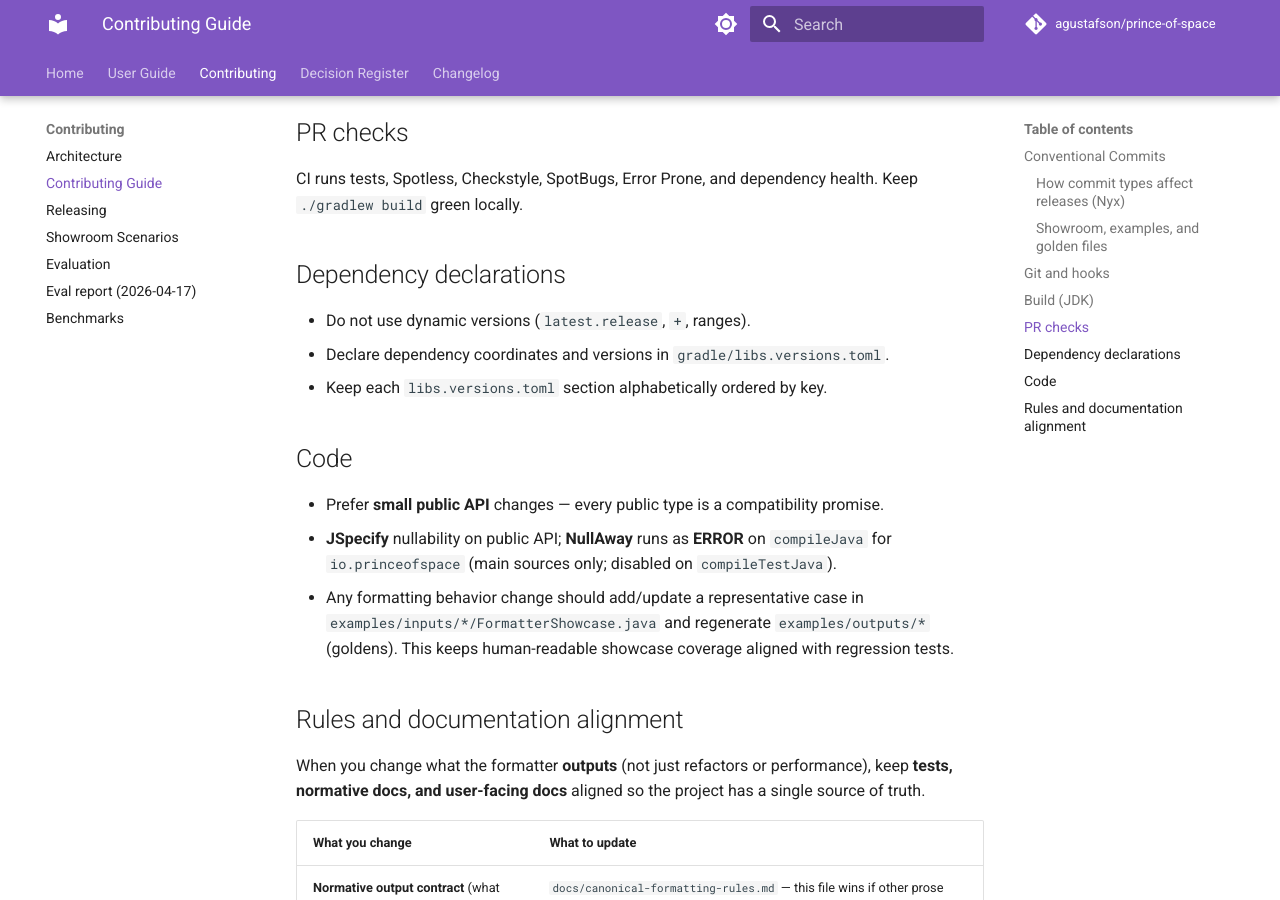
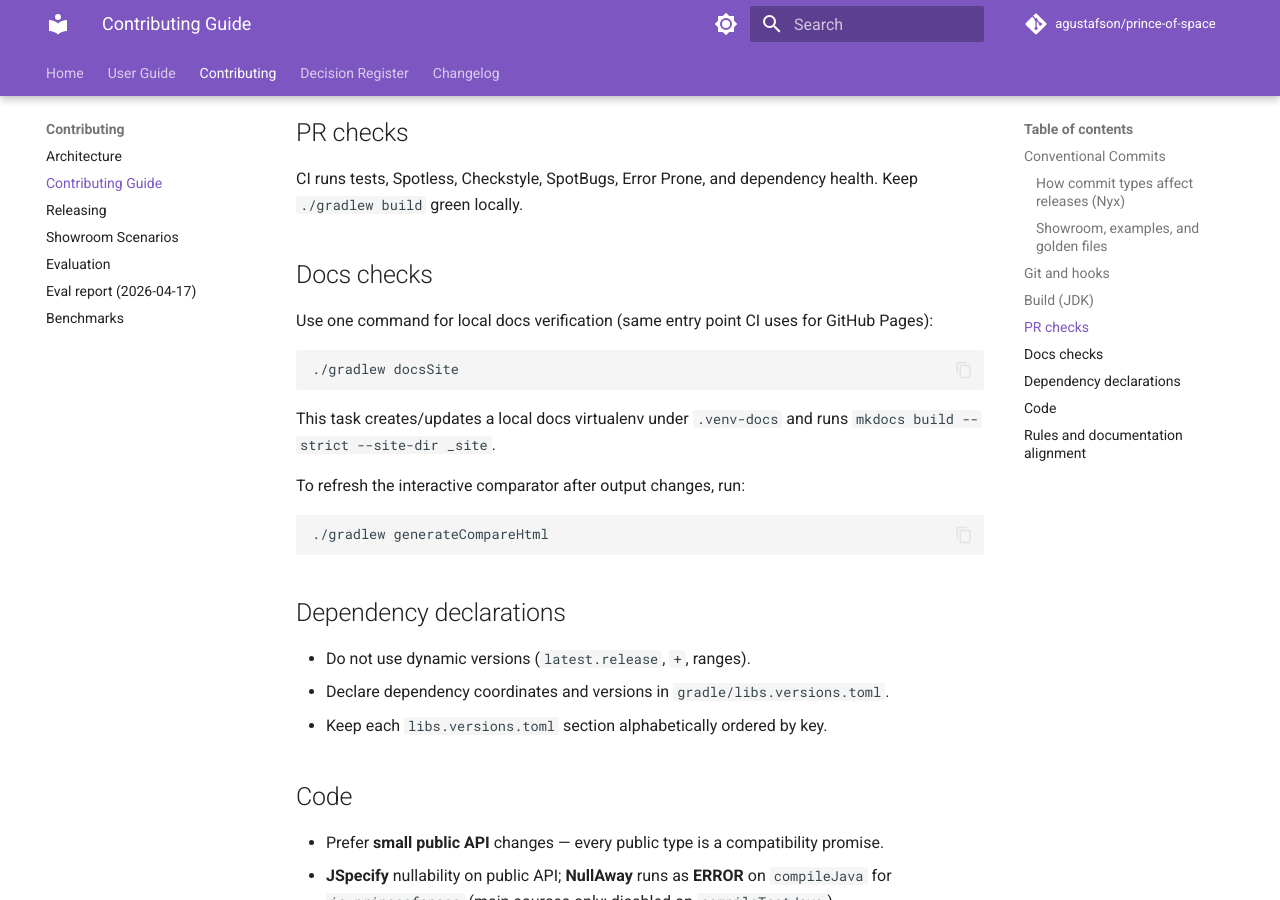
Before and after one commit to agustafson/prince-of-space, an MkDocs documentation site: the page built from docs/contributing.md, in a window 1280 px wide and 900 px high, scrolled down 2052 px. Built offline with MkDocs 1.6.1 and Material for MkDocs 9.7.7, drawn with Linux system fonts in a browser that asks for light colours; comment, search, counter and statistics services are not loaded.

Commit message:
build(docs): unify mkdocs build under gradle tasks
Add Gradle documentation tasks for setting up MkDocs tooling and strict site builds, and switch Pages CI plus docs guidance to use Gradle as the single entry point for local and CI docs verification.

Made-with: Cursor

````diff
--- a/docs/contributing.md
+++ b/docs/contributing.md
@@ -47,6 +47,22 @@ Use **JDK 21+** to run Gradle here: the **Error Prone** compiler plugin needs a
 
 CI runs tests, Spotless, Checkstyle, SpotBugs, Error Prone, and dependency health. Keep `./gradlew build` green locally.
 
+## Docs checks
+
+Use one command for local docs verification (same entry point CI uses for GitHub Pages):
+
+```bash
+./gradlew docsSite
+```
+
+This task creates/updates a local docs virtualenv under `.venv-docs` and runs `mkdocs build --strict --site-dir _site`.
+
+To refresh the interactive comparator after output changes, run:
+
+```bash
+./gradlew generateCompareHtml
+```
+
 ## Dependency declarations
 
 - Do not use dynamic versions (`latest.release`, `+`, ranges).
````
Also changed, not shown: docs/output-showcase.md (+1 -1 lines), 3 other files.
